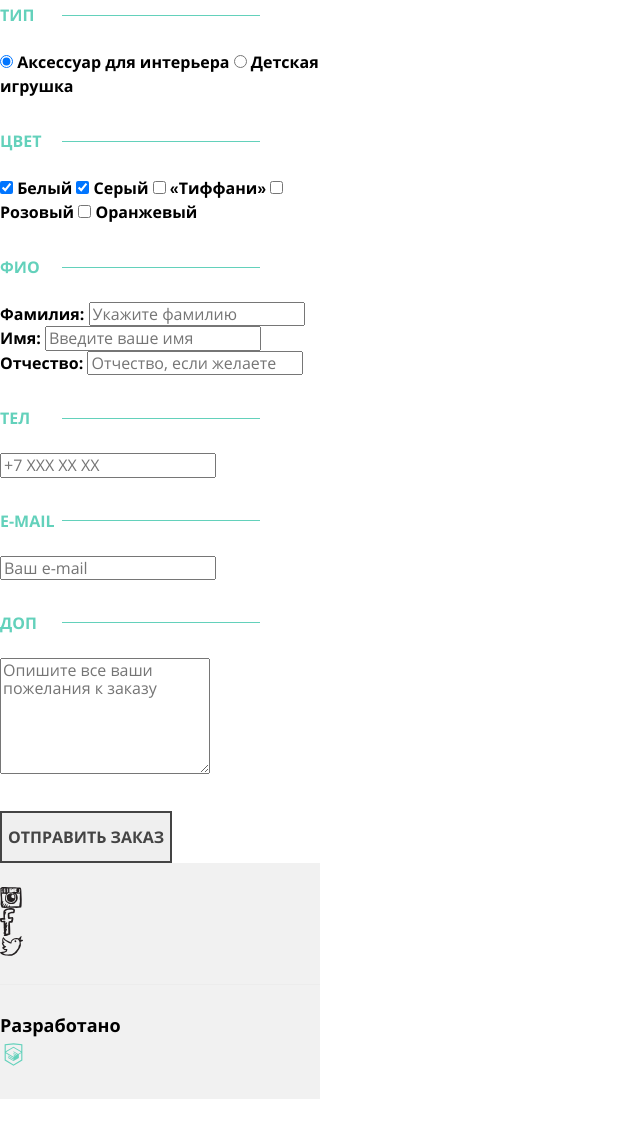
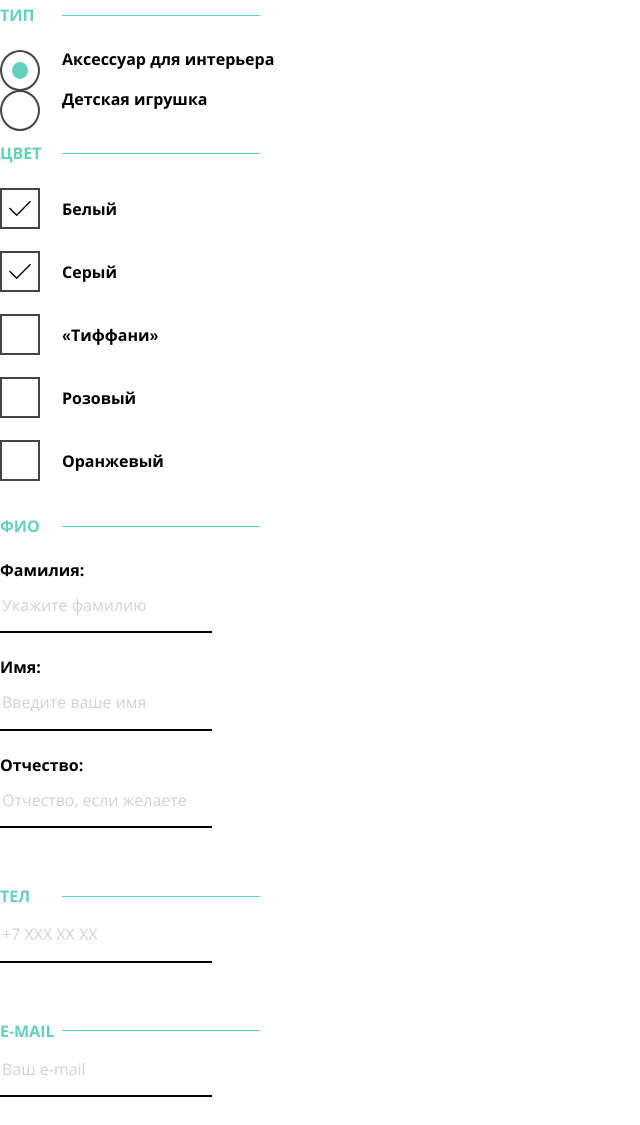
Before and after one commit to flaum/70538-mishka, a website: page form.html in a window 1280 px wide. Shown: the part 758-1883 px from the top of the page, without its empty margins (0-640 px from the left). Before the commit the page ends 1857 px from the top, so only its background shows below. Drawn offline with nearby package versions, Linux system fonts and the light colour scheme; files that its build step writes are made by us from their sources; files whose address does not match are found by name; a web font is replaced by a local one.

Commit message:
Задал общие стили странице form.html

```diff
--- a/form.html
+++ b/form.html
@@ -29,7 +29,7 @@
 			<form class="order-form" action="https://echo.htmlacademy.ru" method="post">
 				<p class="order-form__description">Мы будем рады воплотить в жизнь ваши пожелания! Заполните простую форму заказа, и мы свяжемся с вами, что бы уточнить детали.</p>
 				<div class="order-form__item">
-					<div class="order-form__item-name">
+					<div class="order-form__item-name  order-form__item-name--margined">
 						<span>Тип</span>
 					</div>
 					<div class="order-form__options  order-form__options--type">
@@ -40,7 +40,7 @@
 					</div>
 				</div>
 				<div class="order-form__item">
-					<div class="order-form__item-name">
+					<div class="order-form__item-name  order-form__item-name--margined">
 						<span>Цвет</span>
 					</div>
 					<div class="order-form__options  order-form__options--color">
@@ -57,10 +57,10 @@
 					</div>
 				</div>
 				<div class="order-form__item">
-					<div class="order-form__item-name">
+					<div class="order-form__item-name  order-form__item-name--margined">
 						<span>Фио</span>
 					</div>
-					<div class="order-form__options order-form__options--full-name">
+					<div class="order-form__options  order-form__options--full-name">
 						<label for="surname">Фамилия:</label>
 						<input type="text" name="surname" id="surname" placeholder="Укажите фамилию" required>
 						<label for="name">Имя:</label>
@@ -73,7 +73,7 @@
 					<div class="order-form__item-name">
 						<span>Тел</span>
 					</div>
-					<div class="order-form__options order-form__options--phone-num">
+					<div class="order-form__options  order-form__options--phone-num">
 						<input type="tel" name="phone-number" pattern="[+]{1}[0-9]{1} [0-9]{3} [0-9]{2} [0-9]{2}" placeholder="+7 XXX XX XX" required><!-- Не уверен что тут нужен этот паттерн -->
 					</div>
 				</div>
@@ -81,13 +81,17 @@
 					<div class="order-form__item-name">
 						<span>E-mail</span>
 					</div>
-					<input type="email" name="e-mail" placeholder="Ваш e-mail" required>
+					<div class="order-form__options  order-form__options--e-mail">
+						<input type="email" name="e-mail" placeholder="Ваш e-mail" required>
+					</div>
 				</div>
 				<div class="order-form__item">
-					<div class="order-form__item-name">
+					<div class="order-form__item-name  order-form__item-name--margined">
 						<span>Доп</span>
 					</div>
-					<textarea name="more-info" rows="6" placeholder="Опишите все ваши пожелания к заказу"></textarea>
+					<div class="order-form__options  order-form__options--more-info">
+						<textarea name="more-info" rows="6" placeholder="Опишите все ваши пожелания к заказу"></textarea>
+					</div>
 				</div>
 				<button class="order-form__send  btn" type="submit">Отправить заказ</button>
 			</form>
--- a/less/block/main-nav.less
+++ b/less/block/main-nav.less
@@ -5,10 +5,11 @@
 }
 
 .main-nav__item {
-	padding-top: 27px;
-	padding-bottom: 27px;
 	border-bottom: 1px solid @lightgrey;
 	a {
+		display: block;
+		padding-top: 27px;
+		padding-bottom: 27px;
 		font-weight: bold;
 		color: @black;
 		text-decoration: none;
--- a/less/block/order-form.less
+++ b/less/block/order-form.less
@@ -15,7 +15,6 @@
 
 .order-form__item-name {
 	position: relative;
-	margin-bottom: 23px;
 	span {
 		font-weight: bold;
 		text-transform: uppercase;
@@ -30,11 +29,122 @@
 		height: 1px;
 		background: @aqua;
 	}
+	&--margined {
+		margin-bottom: 23px;
+	}
 }
 
 .order-form__options {
 	label {
+		position: relative;
 		font-weight: bold;
 		line-height: 18px;
 	}
+	input {
+		padding-top: 17px;
+		padding-bottom: 17px;
+		margin-bottom: 25px;
+		background: transparent;
+		border: none;
+		border-bottom: 2px solid @black;
+		outline: none;
+	}
+	textarea {
+		border: 2px solid @darkgrey;
+		padding: 15px;
+	}
+	input::-webkit-input-placeholder,
+	textarea::-webkit-input-placeholder {
+		color: @placeholdercolor;
+	}
+	input::-moz-placeholder,
+	textarea::-moz-placeholder {
+		color: @placeholdercolor;
+	}
+	input:-moz-placeholder,
+	textarea:-moz-placeholder {
+		clolor: @placeholdercolor;
+	}
+	input:-ms-input-placeholder,
+	textarea:-ms-input-placeholder {
+		color: @placeholdercolor;
+	}
+	&--type {
+		margin-bottom: 33px;
+		input {
+			display: none;
+		}
+		label {
+			display: block;
+			padding-left: 62px;
+			margin-bottom: 22px;
+			&::before {
+				content: "";
+				position: absolute;
+				top: 0;
+				left: 0;
+				width: 40px;
+				height: 41px;
+				border: 2px solid @darkgrey;
+				border-radius: 50%;
+				box-sizing: border-box;
+			}
+			&:hover {
+				cursor: pointer;
+			}
+		}
+		input:checked + label:after {
+			content: "";
+			position: absolute;
+			top: 12px;
+			left: 12px;
+			width: 16px;
+			height: 17px;
+			background: @aqua;
+			border-radius: 50%;
+		}
+	}
+	&--color {
+		margin-bottom: 33px;
+		input {
+			display: none;
+		}
+		label {
+			display: block;
+			padding-left: 62px;
+			padding-top: 11.5px;
+			padding-bottom: 11.5px;
+			margin-bottom: 22px;
+			&::before {
+				content: "";
+				position: absolute;
+				top: 0;
+				left: 0;
+				width: 40px;
+				height: 41px;
+				border: 2px solid @darkgrey;
+				box-sizing: border-box;
+			}
+		}
+		input:checked + label:after {
+			content: "";
+			position: absolute;
+			top: 12px;
+			left: 9px;
+			width: 22px;
+			height: 17px;
+			background: url("../img/icon-tick.svg") no-repeat 50% 50%;
+			background-size: 22px 17px;
+		}
+	}
+	&--full-name {
+		label {
+			display: block;
+		}
+	}
 }
+
+.order-form__send {
+	background: @white;
+	outline: none;
+}
--- a/less/variables.less
+++ b/less/variables.less
@@ -23,3 +23,4 @@
 @lighttelegram: #cccccc;
 @smokywhite: #f1f1f1;
 @white: #ffffff;
+@placeholdercolor: #d2d2d2;
```
